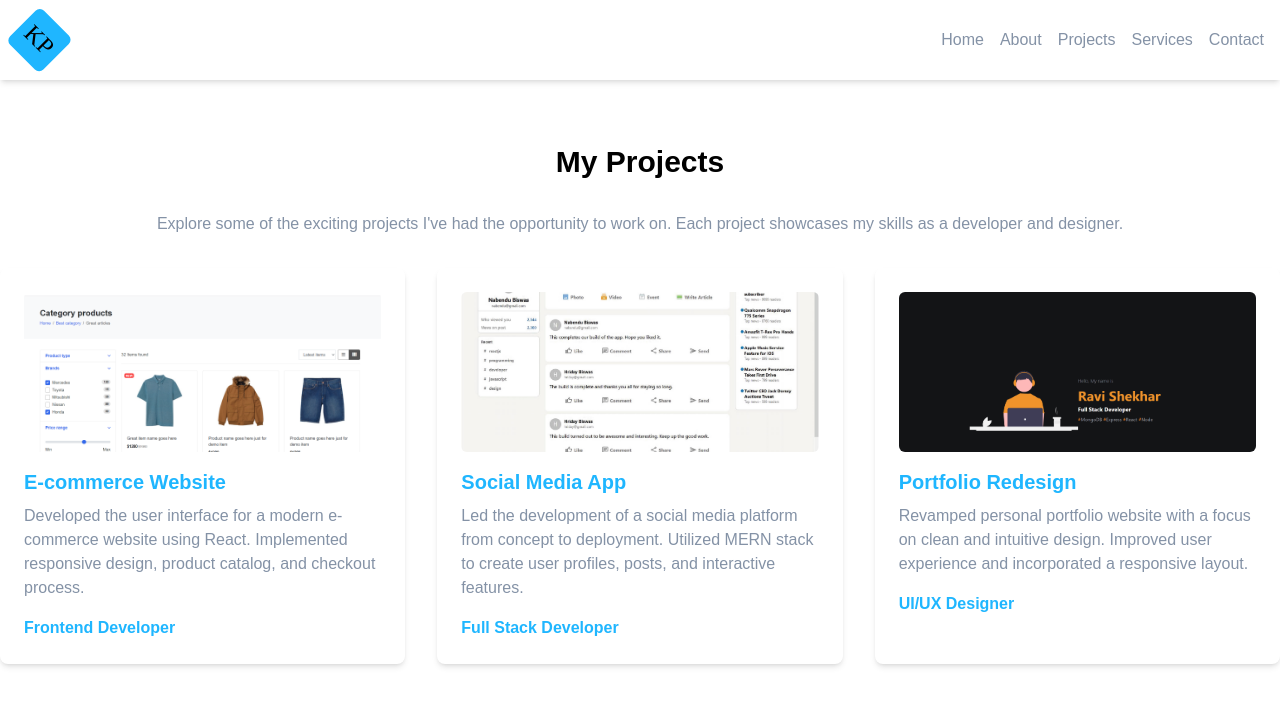
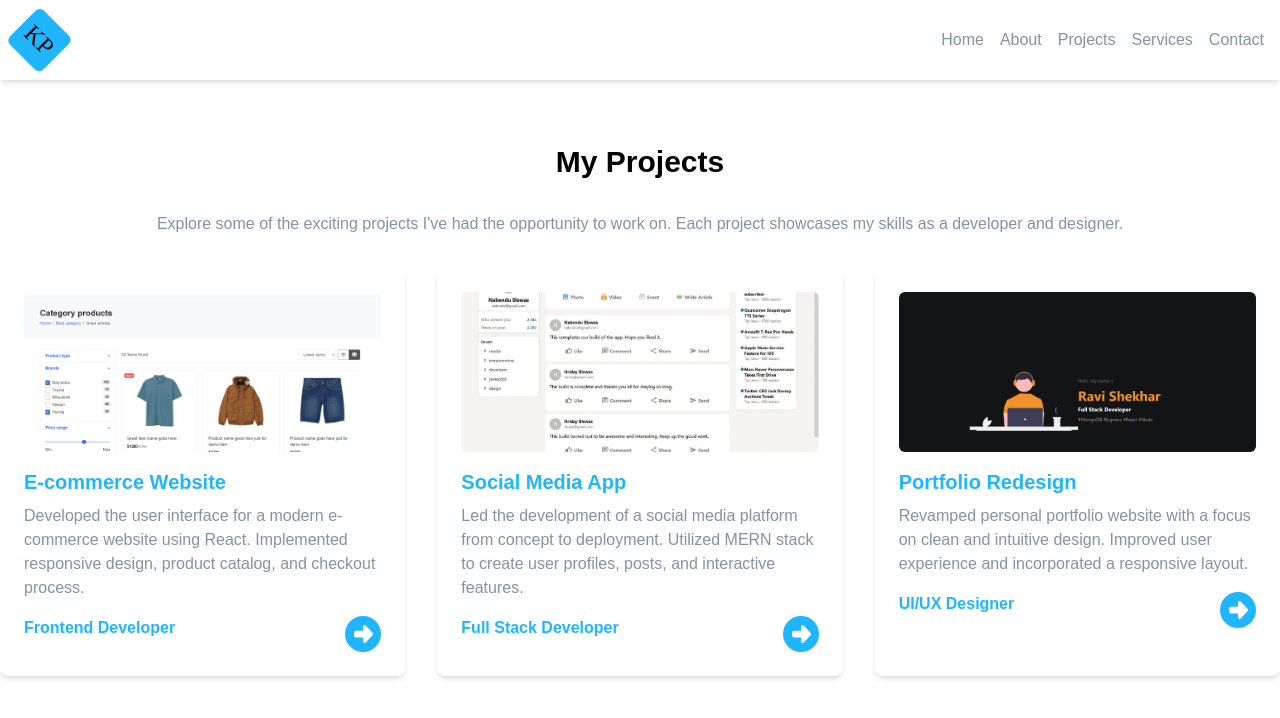
Before and after one commit to kausarthind/react_portfolio, a React (Vite) app: page /projects in a window 1280 px wide. Shown: the top 718 px of the page. Built offline with nearby package versions, Linux system fonts and the light colour scheme.

Commit message:
link to projects github repositories added

```diff
--- a/src/data/projectsData.js
+++ b/src/data/projectsData.js
@@ -16,18 +16,21 @@ const projectsData = [
       image: ecommerce,
       role: 'Frontend Developer',
       description: 'Developed the user interface for a modern e-commerce website using React. Implemented responsive design, product catalog, and checkout process.',
+      link:"https://github.com/kausarthind/thindify"
     },
     {
       title: 'Social Media App',
       image: social,
       role: 'Full Stack Developer',
       description: 'Led the development of a social media platform from concept to deployment. Utilized MERN stack to create user profiles, posts, and interactive features.',
+      link:"https://github.com/kausarthind/thindibook"
     },
     {
       title: 'Portfolio Redesign',
       image: portfolio,
       role: 'UI/UX Designer',
       description: 'Revamped personal portfolio website with a focus on clean and intuitive design. Improved user experience and incorporated a responsive layout.',
+      link:"https://github.com/kausarthind/ravi_portfolio"
     },
   ];
 
--- a/src/pages/Projects.jsx
+++ b/src/pages/Projects.jsx
@@ -5,6 +5,8 @@
  * Date: 29/01/2024
  */
 import projectsData from "../data/projectsData";
+import { FontAwesomeIcon } from '@fortawesome/react-fontawesome';
+import { faArrowAltCircleRight } from '@fortawesome/free-solid-svg-icons';
 
 
 const Projects = () => {
@@ -25,7 +27,10 @@ const Projects = () => {
               <img src={project.image} alt={project.title} className="mb-4 w-full h-40 object-cover rounded-md" />
               <h3 className="text-xl font-bold mb-2 text-blue">{project.title}</h3>
               <p className="text-gray mb-4">{project.description}</p>
-              <p className="text-blue font-semibold">{project.role}</p>
+              <div className="flex flex-row justify-between">
+                <p className="text-blue font-semibold">{project.role}</p>
+                 <FontAwesomeIcon icon={faArrowAltCircleRight} className="text-4xl text-blue" />
+              </div>
             </div>
           ))}
         </div>
```
